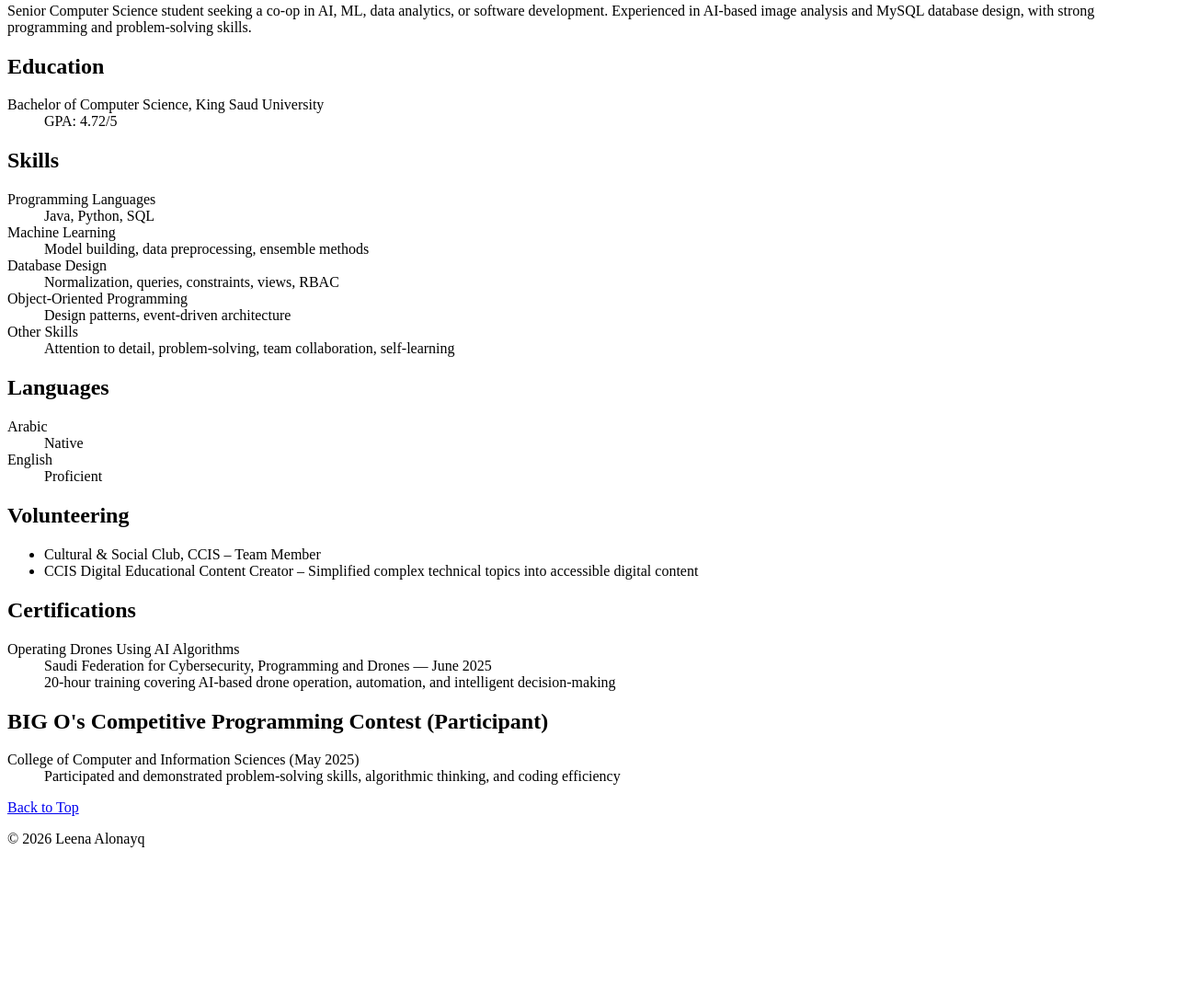
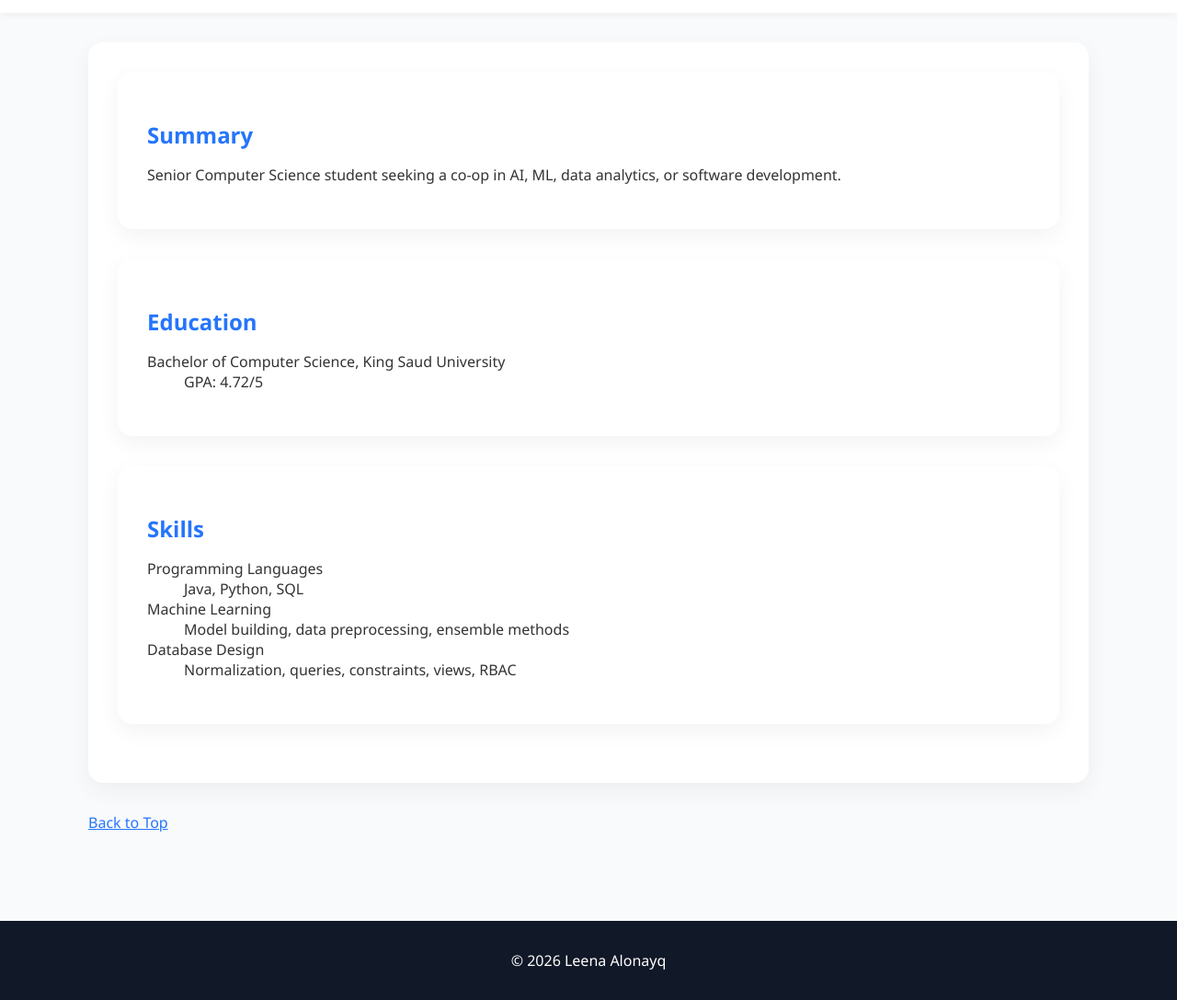
Before and after one commit to lollileeno/hw2-csc457, a plain HTML site: page cv.html in a window 1280 px wide. Shown: the part 297-1384 px from the top of the page at 92% size. Before the commit the page ends 1234 px from the top, so only its background shows below. Drawn offline with Linux system fonts and the light colour scheme.

Commit message:
Streamline CV by removing unnecessary sections
Removed extraneous sections to streamline the CV.

```diff
--- a/cv.html
+++ b/cv.html
@@ -3,17 +3,18 @@
 <head>
     <meta charset="UTF-8">
     <title>CV | Leena's Website</title>
+    <link rel="stylesheet" href="styles.css">
 </head>
 
 <body id="top">
 
-<header>
+<header id="main-header">
     <h1>Lina Alonayq</h1>
     <h2>Senior Computer Science Student</h2>
     <p>Email: <a href="mailto:leeno8484@gmail.com">leeno8484@gmail.com</a> | Phone: +966501236040 | Riyadh, Saudi Arabia</p>
 </header>
 
-<nav role="navigation">
+<nav id="main-nav" role="navigation">
     <ul>
         <li><a href="index.html">Home</a></li>
         <li><a href="cv.html">CV</a></li>
@@ -23,12 +24,11 @@
 </nav>
 
 <main>
-
 <article>
 
-    <section>
+    <section id="summary">
         <h2>Summary</h2>
-        <p>Senior Computer Science student seeking a co-op in AI, ML, data analytics, or software development. Experienced in AI-based image analysis and MySQL database design, with strong programming and problem-solving skills.</p>
+        <p>Senior Computer Science student seeking a co-op in AI, ML, data analytics, or software development.</p>
     </section>
 
     <section>
@@ -50,55 +50,12 @@
 
             <dt>Database Design</dt>
             <dd>Normalization, queries, constraints, views, RBAC</dd>
-
-            <dt>Object-Oriented Programming</dt>
-            <dd>Design patterns, event-driven architecture</dd>
-
-            <dt>Other Skills</dt>
-            <dd>Attention to detail, problem-solving, team collaboration, self-learning</dd>
-        </dl>
-    </section>
-
-    <section>
-        <h2>Languages</h2>
-        <dl>
-            <dt>Arabic</dt>
-            <dd>Native</dd>
-
-            <dt>English</dt>
-            <dd>Proficient</dd>
-        </dl>
-    </section>
-
-    <section>
-        <h2>Volunteering</h2>
-        <ul>
-            <li>Cultural & Social Club, CCIS – Team Member</li>
-            <li>CCIS Digital Educational Content Creator – Simplified complex technical topics into accessible digital content</li>
-        </ul>
-    </section>
-
-    <section>
-        <h2>Certifications</h2>
-        <dl>
-            <dt>Operating Drones Using AI Algorithms</dt>
-            <dd>Saudi Federation for Cybersecurity, Programming and Drones — June 2025</dd>
-            <dd>20-hour training covering AI-based drone operation, automation, and intelligent decision-making</dd>
-        </dl>
-    </section>
-
-    <section>
-        <h2>BIG O's Competitive Programming Contest (Participant)</h2>
-        <dl>
-            <dt>College of Computer and Information Sciences (May 2025)</dt>
-            <dd>Participated and demonstrated problem-solving skills, algorithmic thinking, and coding efficiency</dd>
         </dl>
     </section>
 
 </article>
 
 <p><a href="#top">Back to Top</a></p>
-
 </main>
 
 <footer>
```
